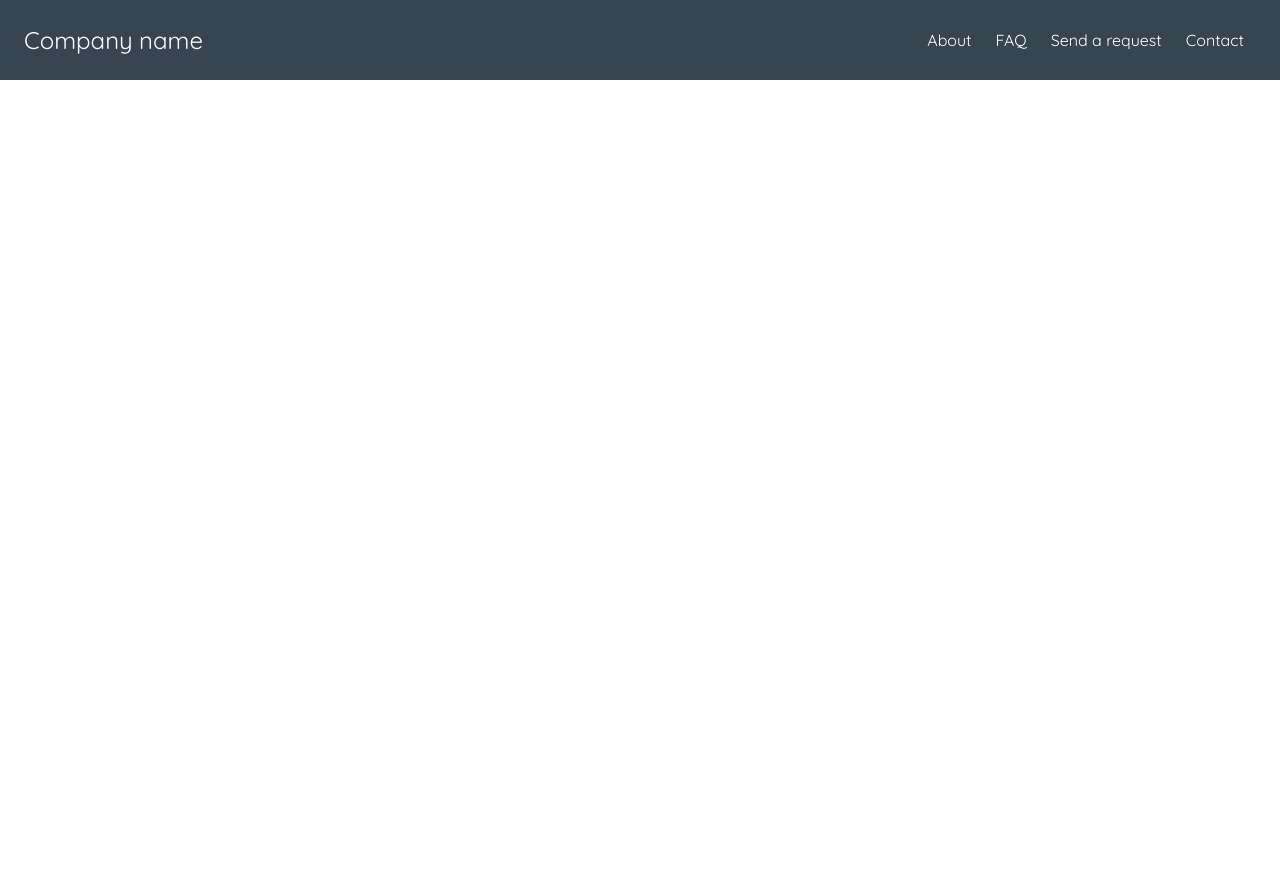
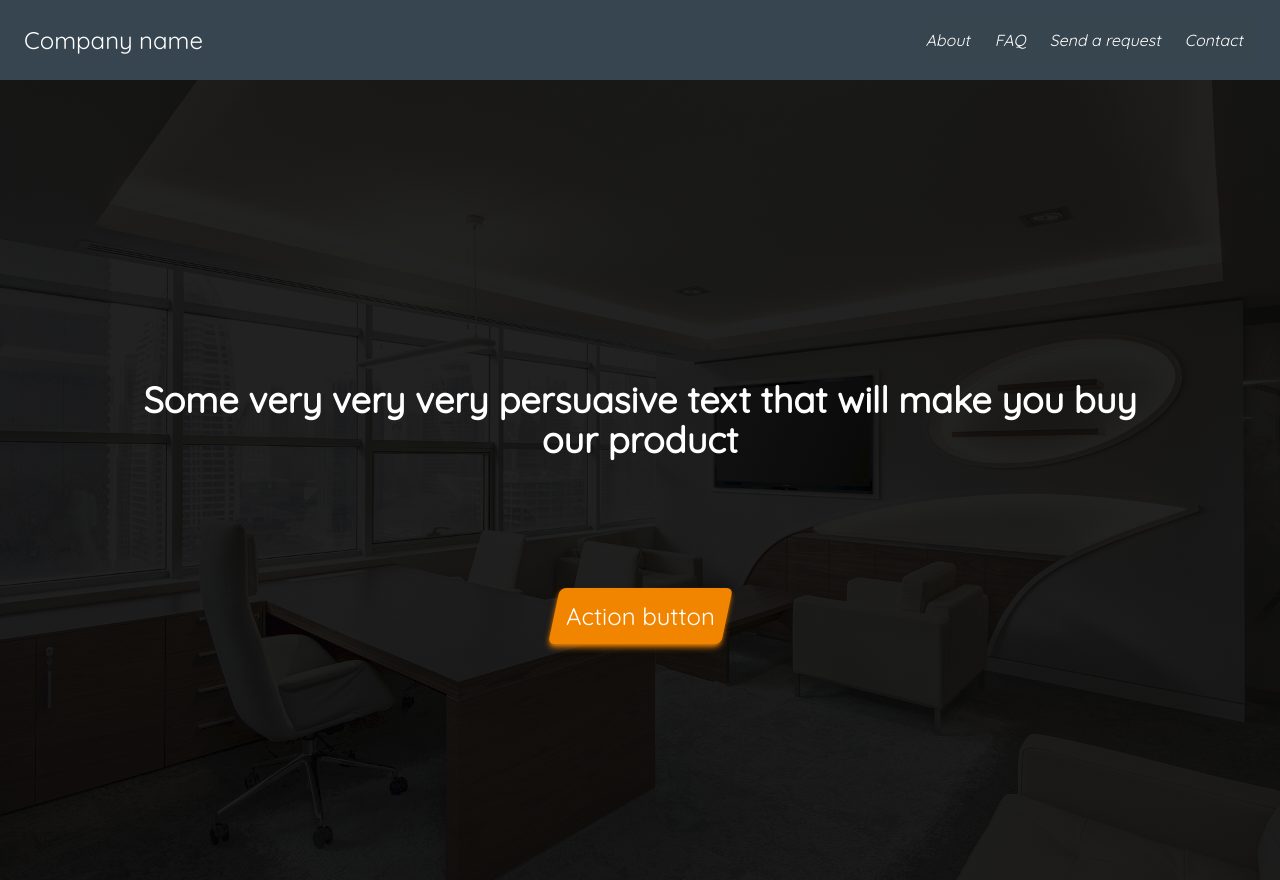
Before and after one commit to DeusCorona/ViteTailwind, a React (Vite) app: page / in a window 1280 px wide. Before the commit the page ends 800 px from the top, so only its background shows below. Built offline with nearby package versions, Linux system fonts and the light colour scheme.

Commit message:
Added CTA. Slight style adjustments.

```diff
--- a/src/App.jsx
+++ b/src/App.jsx
@@ -11,6 +11,7 @@ function App() {
   return (
     <>
       <NavBar/>
+      <CallToAction/>
     </>
   );
 }
--- a/src/components/CallToAction/CallToAction.jsx
+++ b/src/components/CallToAction/CallToAction.jsx
@@ -2,8 +2,15 @@ import React from 'react';
 
 const CallToAction = () => {
     return (
-        <div>
-
+        <div className='bg-CTA__image bg-center bg-no-repeat bg-cover bg-blend-darken flex flex-col items-center justify-center gap-16 text-white selection:bg-tangerine text-center min-h-[100vh] p-16'>
+            <div className='p-16 font-bold hover:font-black text-4xl'>
+                Some very very very persuasive text that will make you buy our product
+            </div>
+            <button className='text-2xl p-4 -skew-x-12 shadow-md hover:shadow-lg shadow-tangerine/90 hover:shadow-scarlet/90 hover:bg-scarlet bg-tangerine md:p-3 rounded-md transition duration-500'>
+                <div className='skew-x-12'>
+                    Action button
+                </div>
+            </button>
         </div>
     );
 }
--- a/src/components/NavBar/NavBar.jsx
+++ b/src/components/NavBar/NavBar.jsx
@@ -7,11 +7,11 @@ const NavBar = () => {
     const navbarSidenavToggle = () => {
         setNavbarState(current => !current);
     };
-//"fixed top-0 right-0 hidden md:block md:relative md:flex-row md:justify-between"
+
     return (
         <div>
             <div className="selection:bg-tangerine text-white bg-charcoal">
-                <div className="flex flex-row justify-between items-center px-4 py-4 sm:px-6 sm:py-6">
+                <div className="flex flex-row justify-between items-center px-4 py-4 sm:px-6">
                     <div className="text-2xl">Company name</div>
                     <ul className={navbarState? "fixed top-0 right-0 block md:relative md:flex-row md:justify-between" : "fixed top-0 right-0 hidden md:block md:relative md:flex-row md:justify-between"}>
                         <div className="flex flex-col md:flex-row gap-4 md:gap-0 md:mt-0 px-4 py-4 sm:px-6 sm:py-6 md:p-0 min-h-[100vh] md:min-h-0 min-w-[50vw] md:min-w-0 bg-charcoal/95 z-1 rounded-lg">
@@ -22,19 +22,19 @@ const NavBar = () => {
                             </li>
                             <hr/>
                             <li>
-                                <a className="p-2 cursor-pointer bg-transparent hover:bg-tangerine hover:text-white md:p-3 rounded-md transition duration-500" href="#">About</a>
+                                <a className="p-2 block -skew-x-12 w-full cursor-pointer bg-transparent hover:bg-tangerine hover:text-white md:p-3 rounded-md transition duration-500" href="#">About</a>
                             </li>
                             <hr/>
                             <li>
-                                <a className="p-2 cursor-pointer bg-transparent hover:bg-tangerine hover:text-white md:p-3 rounded-md transition duration-500" href="#">FAQ</a>
+                                <a className="p-2 block -skew-x-12 w-full cursor-pointer bg-transparent hover:bg-tangerine hover:text-white md:p-3 rounded-md transition duration-500" href="#">FAQ</a>
                             </li>
                             <hr/>
                             <li>
-                                <a className="p-2 cursor-pointer bg-transparent hover:bg-tangerine hover:text-white md:p-3 rounded-md transition duration-500" href="#">Send a request</a>
+                                <a className="p-2 block -skew-x-12 w-full cursor-pointer bg-transparent hover:bg-tangerine hover:text-white md:p-3 rounded-md transition duration-500" href="#">Send a request</a>
                             </li>
                             <hr/>
                             <li>
-                                <a className="p-2 cursor-pointer bg-transparent hover:bg-tangerine hover:text-white md:p-3 rounded-md transition duration-500" href="#">Contact</a>
+                                <a className="p-2 block -skew-x-12 w-full cursor-pointer bg-transparent hover:bg-tangerine hover:text-white md:p-3 rounded-md transition duration-500" href="#">Contact</a>
                             </li>
                             <hr/>
                         </div>
--- a/tailwind.config.cjs
+++ b/tailwind.config.cjs
@@ -7,9 +7,12 @@ module.exports = {
   theme: {
     extend: {
       colors: {
-        "burgundy" : "#800020",
+        "scarlet" : "#ff2400",
         "tangerine" : "#f28500",
         "charcoal" : "#36454f"
+      },
+      backgroundImage: {
+        'CTA__image': "linear-gradient(to right, rgba(10, 10, 10, 0.9), rgba(10, 10, 10, 0.9)), url('./src/assets/CTA__image.jpg')"
       }
     },
   },
```
Also changed, not shown: src/assets/CTA__image.jpg (added).
